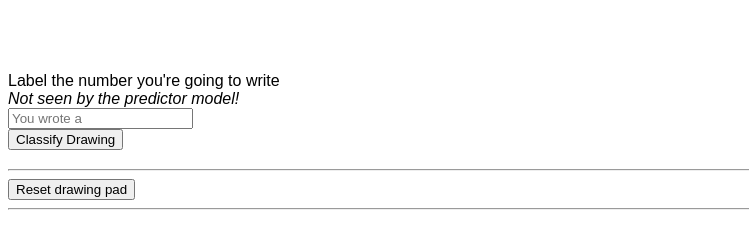
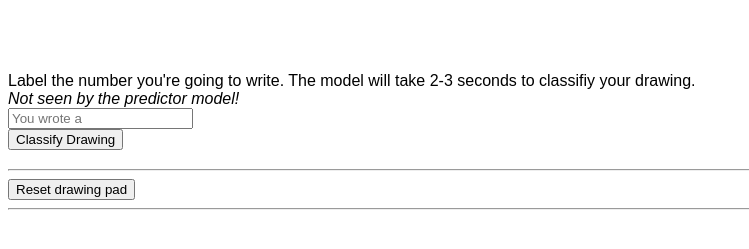
Before and after one commit to kh3dron/mnist_web_classifier, a FastAPI app: page / in a window 1280 px wide. Shown: the part 441-690 px from the top of the page, without its empty margins (0-749 px from the left). Run offline with FastAPI, Linux system fonts and the light colour scheme; parts of the project's set-up code (start-up, migrations or seed data) failed here and were passed over.

Commit message:
dockerized

```diff
--- a/app/main.py
+++ b/app/main.py
@@ -43,7 +43,7 @@ from datetime import datetime
 
 # FastAPI Setup & Connect to Database
 templates = Jinja2Templates(directory="templates")
-loaded_model = pickle.load(open("digit_model.sav", 'rb'))
+loaded_model = pickle.load(open("./app/digit_model.sav", 'rb'))
 models.Base.metadata.create_all(bind=engine)
 def get_db():
     db = SessionLocal()
@@ -129,6 +129,10 @@ def model_prediction(req: schemas.modelPrediction, db: Session = Depends(get_db)
     m.close()
     print("Metadata refreshed")
 
+    fname = "./app/digit_model.sav"
+    pickle.dump(model, open(fname, "wb"))
+    print("Model Replaced")
+
     return(str(int(ans)))
 
 @app.post("/add_history/")
--- a/app/modelstats.txt
+++ b/app/modelstats.txt
@@ -1 +1 @@
-{"Trained At": "21:21:16 12/15/21", "Time to Train": "2 seconds", "User Generated Rows": 36, "Rows from MNIST": 999, "Total Training Rows": 724, "Testing Rows": 311, "Model Accuracy": "68.81%", "Hidden Layer Configuration": "(80, 40, 20)"}
+{"Trained At": "12:04:06 12/16/21", "Time to Train": "1 seconds", "User Generated Rows": 39, "Rows from MNIST": 1000, "Total Training Rows": 727, "Testing Rows": 312, "Model Accuracy": "66.03%", "Hidden Layer Configuration": "(80, 40, 20)"}
--- a/templates/draw.html
+++ b/templates/draw.html
@@ -155,7 +155,7 @@
     <br><br>
     <br><br>
     <form>
-        <label>Label the number you're going to write</label><br>
+        <label>Label the number you're going to write. The model will take 2-3 seconds to classifiy your drawing.</label><br>
         <label><i>Not seen by the predictor model!</i></label><br>
         <input type="number" id="userlabel" placeholder="You wrote a"><br>
         <button type="button" onclick="classify()">Classify Drawing</button>
```
Also changed, not shown: requirements.txt (+9 -3 lines), README.md, sql_app.db, 4 other files.
